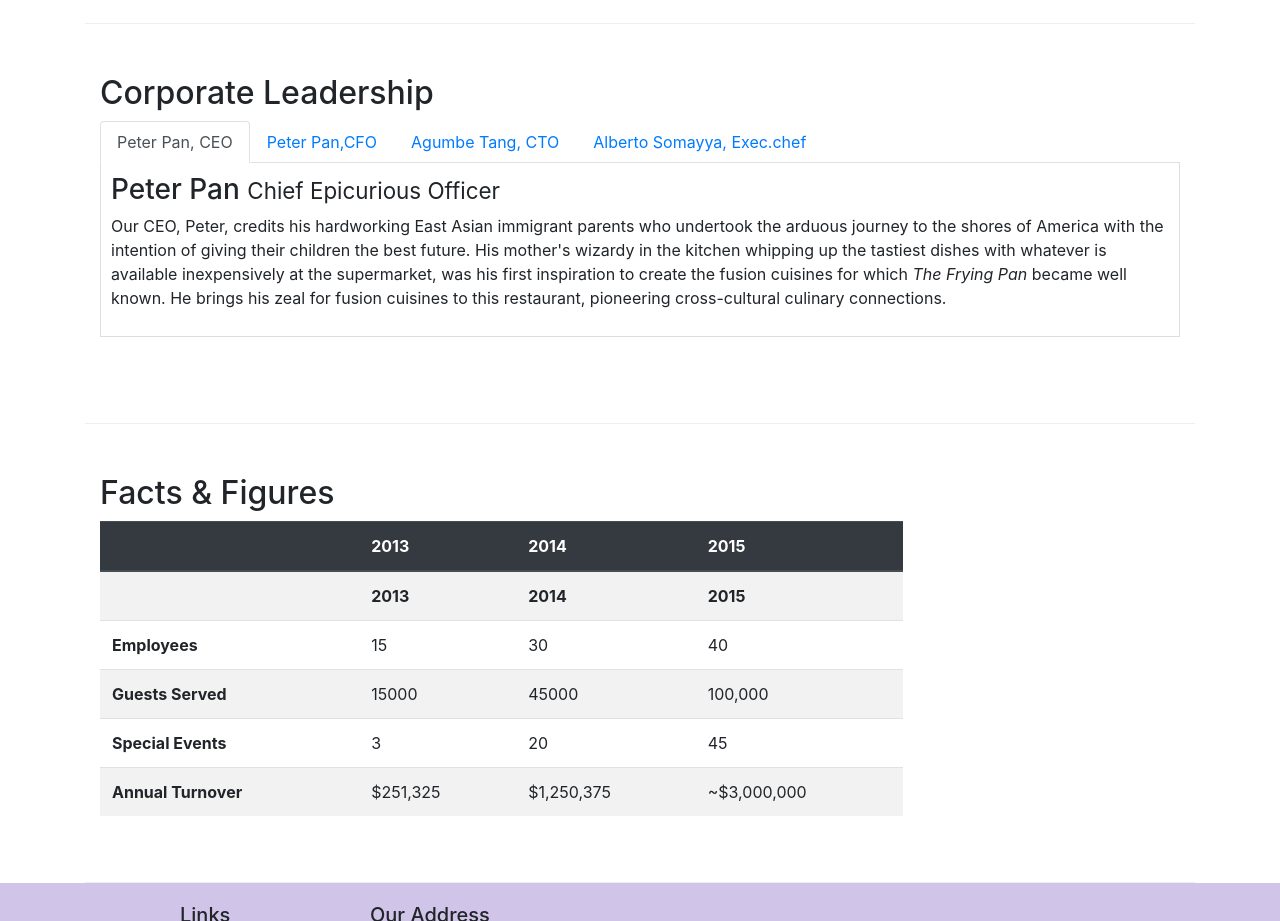
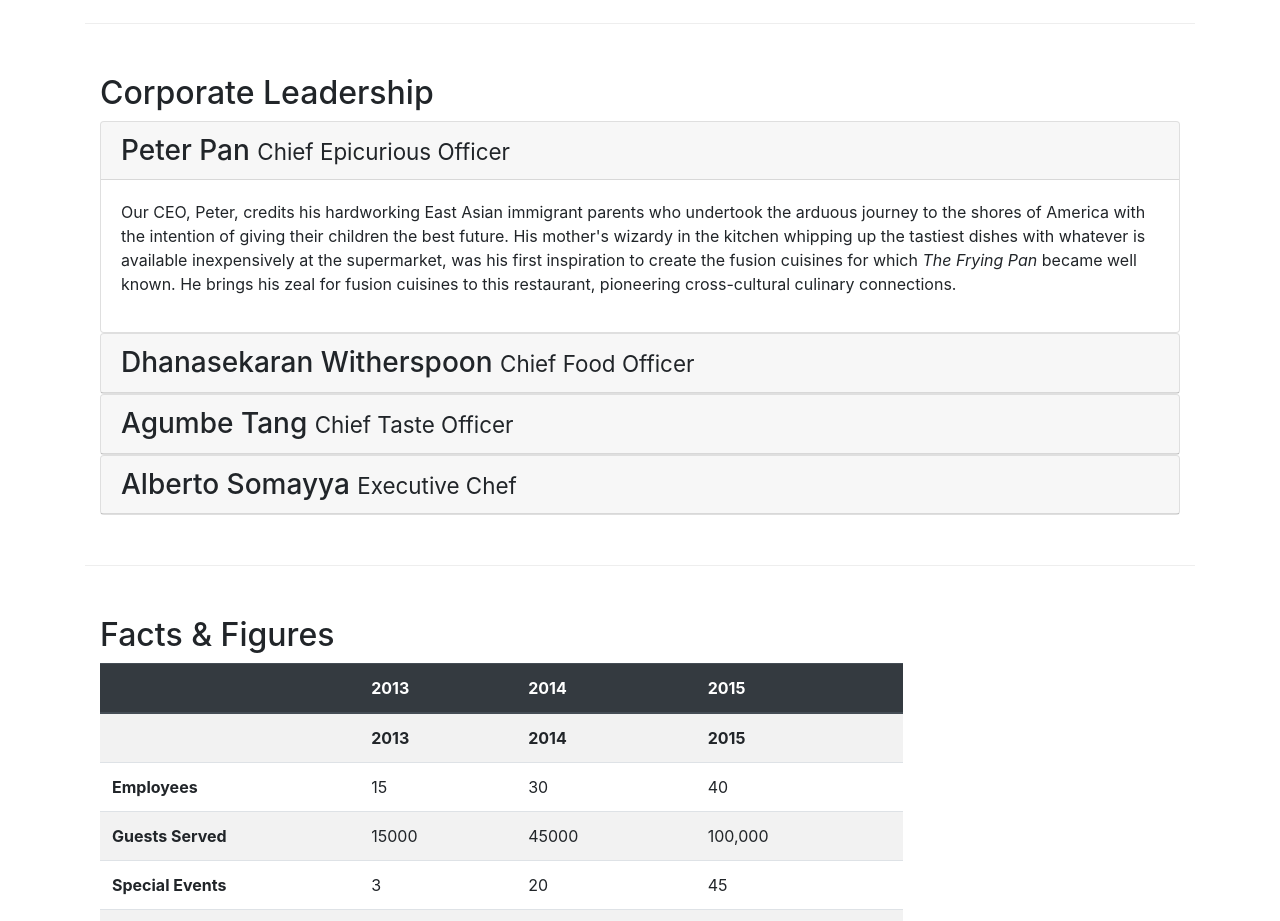
Before and after one commit to sumanthlade/coursera_bootstrap, a website: page aboutus.html in a window 1280 px wide. Shown: the part 860-1781 px from the top of the page. Drawn offline with nearby package versions, Linux system fonts and the light colour scheme.

Commit message:
accordion

```diff
--- a/aboutus.html
+++ b/aboutus.html
@@ -102,41 +102,61 @@
         <div class="row row-content">
             <div class="col-12">
                 <h2>Corporate Leadership</h2>
-                <ul class="nav nav-tabs">
-                    <li class="nav-item">
-                        <a class="nav-link active" href="#peter"
-                        role="tab" data-toggle="tab">Peter Pan, CEO</a>
-                    </li>
-                    <li class="nav-item">
-                        <a class="nav-link" href="#danny"
-                        role="tab" data-toggle="tab">Peter Pan,CFO</a>
-                    </li>
-                    <li class="nav-item">
-                        <a class="nav-link" href="#agumbe"
-                        role="tab" data-toggle="tab">Agumbe Tang, CTO</a>
-                    </li>
-                     <li class="nav-item">
-                        <a class="nav-link" href="#alberto"
-                        role="tab" data-toggle="tab">Alberto Somayya, Exec.chef</a>
-                    </li>
-                </ul>
-                <div class="tab-content">
-                    <div role="tab-panel" class="tab-pane fade show active" id="peter">
-                        <h3>Peter Pan <small>Chief Epicurious Officer</small></h3>
-                        <p class="d-none d-sm-block">Our CEO, Peter, credits his hardworking East Asian immigrant parents who undertook the arduous journey to the shores of America with the intention of giving their children the best future. His mother's wizardy in the kitchen whipping up the tastiest dishes with whatever is available inexpensively at the supermarket, was his first inspiration to create the fusion cuisines for which <em>The Frying Pan</em> became well known. He brings his zeal for fusion cuisines to this restaurant, pioneering cross-cultural culinary connections.</p>
+                <div id="accordion">
+                    <div class="card">
+                        <div class="card-header" role="tab" id="peterhead">
+                            <h3 class="mb-0">
+                                <a data-toggle="collapse" data-target="#peter">
+                                    Peter Pan <small>Chief Epicurious Officer</small></h3>
+                                </a>
+                         </div>
+                        <div role="tabpanel" class="collapse show" id="peter" data-parent="#accordion">
+                           <div class="card-body">
+                            <p class="d-none d-sm-block">Our CEO, Peter, credits his hardworking East Asian immigrant parents who undertook the arduous journey to the shores of America with the intention of giving their children the best future. His mother's wizardy in the kitchen whipping up the tastiest dishes with whatever is available inexpensively at the supermarket, was his first inspiration to create the fusion cuisines for which <em>The Frying Pan</em> became well known. He brings his zeal for fusion cuisines to this restaurant, pioneering cross-cultural culinary connections.</p>
+                           </div>
+                        </div>
                     </div>
-                    <div role="tab-panel" class="tab-pane fade" id="danny">
-                        <h3>Dhanasekaran Witherspoon <small>Chief Food Officer</small></h3>
-                        <p class="d-none d-sm-block">Our CFO, Danny, as he is affectionately referred to by his colleagues, comes from a long established family tradition in farming and produce. His experiences growing up on a farm in the Australian outback gave him great appreciation for varieties of food sources. As he puts it in his own words, <em>Everything that runs, wins, and everything that stays, pays!</em></p>
+                    <div class="card">
+                        <div class="card-header" role="tab" id="dannyhead">
+                            <h3 class="mb-0">
+                                <a data-toggle="collapse" data-target="#danny">
+                                    Dhanasekaran Witherspoon <small>Chief Food Officer</small>
+                                </a>
+                            </h3>
+                        </div>
+                        <div role="tabpanel" class="collapse" id="danny" data-parent="#accordion">
+                            <div class="card-body">
+                                <p class="d-none d-sm-block">Our CFO, Danny, as he is affectionately referred to by his colleagues, comes from a long established family tradition in farming and produce. His experiences growing up on a farm in the Australian outback gave him great appreciation for varieties of food sources. As he puts it in his own words, <em>Everything that runs, wins, and everything that stays, pays!</em></p>
+                            </div>
+                        </div>
                     </div>
-                    <div role="tab-panel" class="tab-pane fade" id="agumbe">
-                        <h3>Agumbe Tang <small>Chief Taste Officer</small></h3>
-                        <p class="d-none d-sm-block">Blessed with the most discerning gustatory sense, Agumbe, our CTO, personally ensures that every dish that we serve meets his exacting tastes. Our chefs dread the tongue lashing that ensues if their dish does not meet his exacting standards. He lives by his motto, <em>You click only if you survive my lick.</em></p>
+                    <div class="card">
+                        <div class="card-header" role="tab" id="agumbehead">
+                            <h3 class="mb-0">
+                                <a data-toggle="collapse" data-target="#agumbe">
+                                    Agumbe Tang <small>Chief Taste Officer</small>
+                                </a>
+                            </h3>
+                        </div>
+                        <div role="tabpanel" class="collapse" id="agumbe" data-parent="#accordion">
+                            <div class="card-body">
+                                <p class="d-none d-sm-block">Blessed with the most discerning gustatory sense, Agumbe, our CTO, personally ensures that every dish that we serve meets his exacting tastes. Our chefs dread the tongue lashing that ensues if their dish does not meet his exacting standards. He lives by his motto, <em>You click only if you survive my lick.</em></p>
+                            </div>
+                        </div>
                     </div>
-                    <div role="tab-panel" class="tab-pane fade" id="alberto">
-                       <h3>Alberto Somayya <small>Executive Chef</small></h3>
-                        <p class="d-none d-sm-block">Award winning three-star Michelin chef with wide International experience having worked closely with whos-who in the culinary world, he specializes in creating mouthwatering Indo-Italian fusion experiences. He says, <em>Put together the cuisines from the two craziest cultures, and you get a winning hit! Amma Mia!</em></p>
-                   </div>
+                    <div class="card">
+                        <div class="card-header" role="tab" id="albertohead">
+                            <h3 class="mb-0">
+                                <a data-toggle="collapse" data-target="#alberto">
+                                    Alberto Somayya <small>Executive Chef</small></h3>
+                                </a>
+                        </div>
+                        <div role="tabpanel" class="collapse" id="alberto" data-parent="#accordion">
+                            <div class="card-body">
+                                <p class="d-none d-sm-block">Award winning three-star Michelin chef with wide International experience having worked closely with whos-who in the culinary world, he specializes in creating mouthwatering Indo-Italian fusion experiences. He says, <em>Put together the cuisines from the two craziest cultures, and you get a winning hit! Amma Mia!</em></p>
+                            </div>
+                        </div>
+                    </div>
                 </div>
             </div>
         </div>
```
